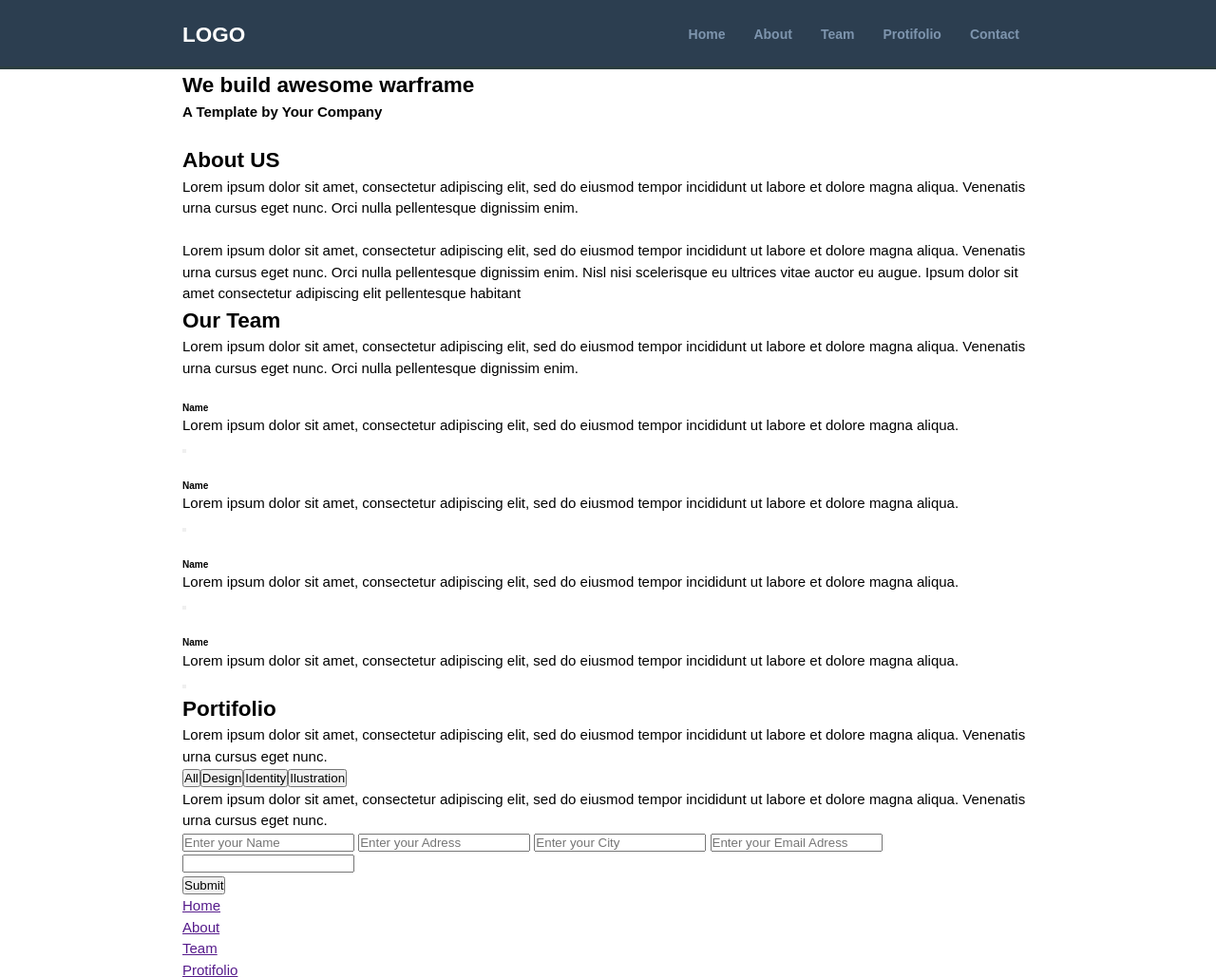
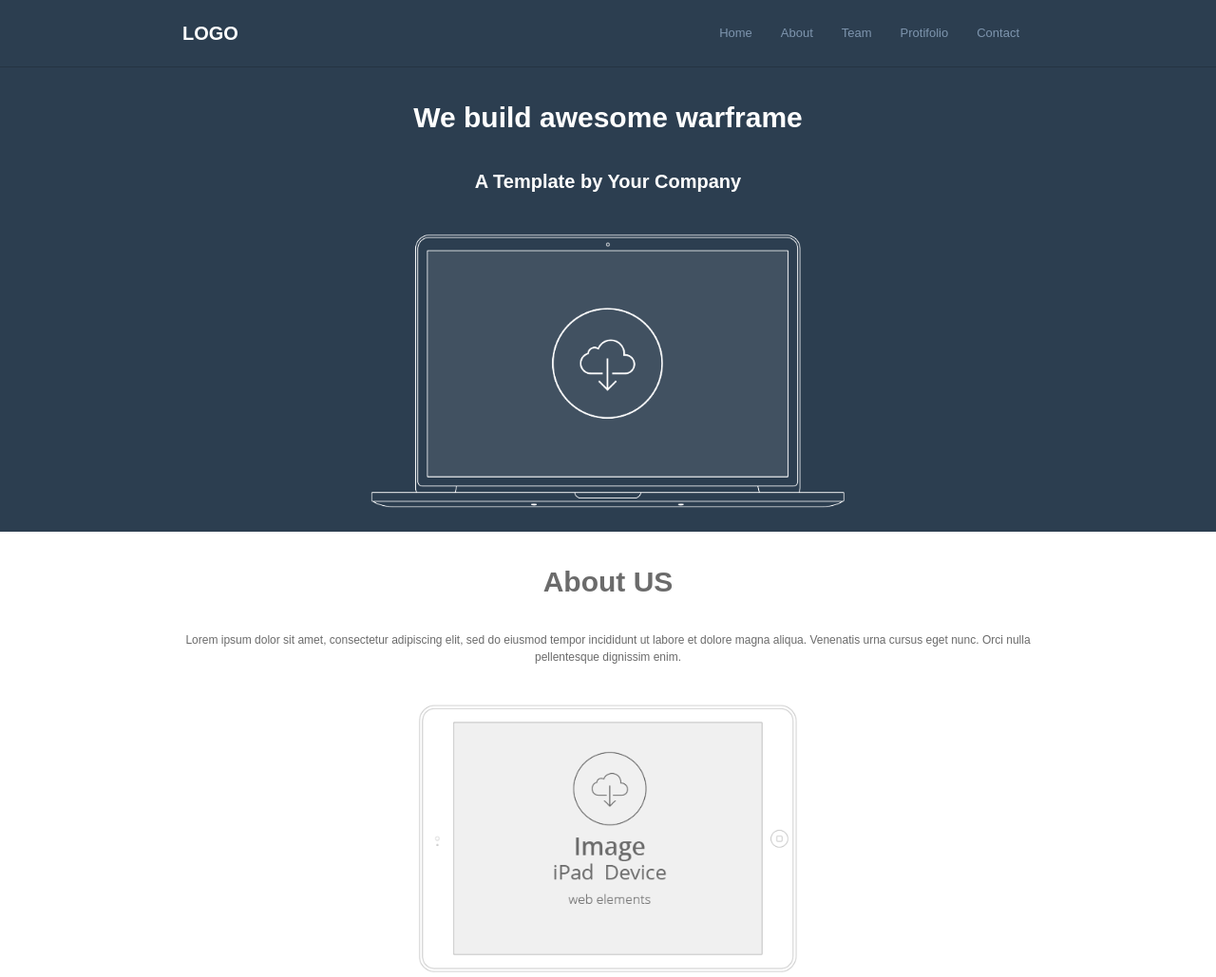
Before and after one commit to yooh-digital/teste-frontend, a plain HTML site: page index.html in a window 1280 px wide. Shown: the top 1029 px of the page at 95% size. Drawn offline with Linux system fonts and the light colour scheme.

Commit message:
implementacao secao start e about

```diff
--- a/css/style.scss
+++ b/css/style.scss
@@ -2,14 +2,16 @@
 $cor-principal: #2c3e50;
 $cor-secundaria: #eeeeee;
 $cor-base: #ffffff;
-$cor-borda:  #2c3e40;
+$cor-borda:  #253342;
 $cor-menus-nav: #7e95ae;
-
+$cor-fonte: #6b6b6b;
 
 // tamanho de fonte principais
-$tamanho-fonte-nav: 14px;
-$tamanho-fonte-geral: 15px;
-
+$tamanho-fonte-logo: 20px;
+$tamanho-fonte-nav: 13px;
+$tamanho-fonte-geral: 12px;
+$tamanho-fonte-tituto: 30px;
+$tamanho-fonte-subtitulo: 20px;
 
 // Global
 * {
@@ -23,11 +25,18 @@ ul {
     padding: 0;
 }
 
+.container {
+    width: 70%; // espaçãmento só de um lado (cobrindo *80% da pagian)
+    margin: auto; // espaçamento vai para os dois lado CENTRALIZANDO o conteudo
+    overflow: hidden; // nao colocar scroll quando algo sair da div
+}
+
 //---------------
 
 body {
     font-family: Arial, Helvetica, sans-serif;
     font-size: $tamanho-fonte-geral;
+    color: $cor-fonte;
     line-height: 1.5; //espaço entre linhas
 
     header {
@@ -35,13 +44,14 @@ body {
         color: $cor-base;
         padding-top: 20px;
         min-height: 50px; // ajuste com espaço menor
-        border-bottom: $cor-borda 3px solid;
+        border-bottom: $cor-borda 1px solid;
 
         #logo {
             float: left;
 
             h2 {
                 margin: 0;
+                font-size: $tamanho-fonte-logo;
             }
         }
 
@@ -59,7 +69,6 @@ body {
                         color: $cor-menus-nav;
                         text-decoration: none;
                         font-size: $tamanho-fonte-nav;
-                        font-weight: bold;
                     }
 
                     a:hover {
@@ -68,13 +77,56 @@ body {
                 }
             }
         }
-
     }
 
-    .container {
-        width: 70%; // espaçãmento só de um lado (cobrindo *80% da pagian)
-        margin: auto; // espaçamento vai para os dois lado CENTRALIZANDO o conteudo
-        overflow: hidden; // nao colocar scroll quando algo sair da div
+    #start {
+        //min-height: 400px;
+        background-color: $cor-principal;
+        color: $cor-base;
+        text-align: center;
 
+        h2 {
+            margin: 30px 0 30px 0;
+            font-size: $tamanho-fonte-tituto;
+        }
+
+        h3 {
+            margin: 20px 0 20px 0;
+            font-size: $tamanho-fonte-subtitulo;
+        }
+
+        img {
+            margin: 20px 0 20px 0;
+            width: 500px;
+        }
     }
+
+    #about {
+        background-color: $cor-base;
+        color: $cor-fonte;
+        text-align: center;
+
+        h2 {
+            margin: 30px 0 30px 0;
+            font-size: $tamanho-fonte-tituto;
+        }
+
+        p {
+            margin: 20px 0 20px 0;
+        }
+
+        img {
+            margin: 20px 0 20px 0;
+            width: 400px;
+        }
+    }
+
+    #team {
+        background-color: $cor-secundaria;
+        color: $cor-fonte;
+        text-align: center;
+    }
+
+
+
 }
--- a/index.html
+++ b/index.html
@@ -31,9 +31,9 @@
     <section id="start">
         <div class="container">
             <h2>We build awesome warframe</h2>
-            <h4>A Template by Your Company</h4>
+            <h3>A Template by Your Company</h3>
 
-            <img src="" alt="">
+            <img src="img/macbook.png" alt="">
         </div>
     </section>
 
@@ -43,7 +43,7 @@
 
             <p>Lorem ipsum dolor sit amet, consectetur adipiscing elit, sed do eiusmod tempor incididunt ut labore et dolore magna aliqua. Venenatis urna cursus eget nunc. Orci nulla pellentesque dignissim enim.</p>
 
-            <img src="" alt="">
+            <img src="img/ipad.png" alt="">
 
             <p>Lorem ipsum dolor sit amet, consectetur adipiscing elit, sed do eiusmod tempor incididunt ut labore et dolore magna aliqua. Venenatis urna cursus eget nunc. Orci nulla pellentesque dignissim enim. Nisl nisi scelerisque eu ultrices vitae auctor eu augue. Ipsum dolor sit amet consectetur adipiscing elit pellentesque habitant</p>
         </div>
```
Also changed, not shown: css/style.css, img/ipad.png (added), img/macbook.png (added), 1 other file.
